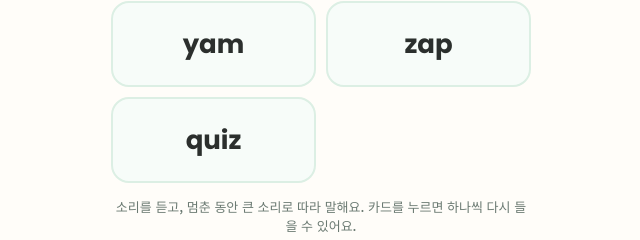
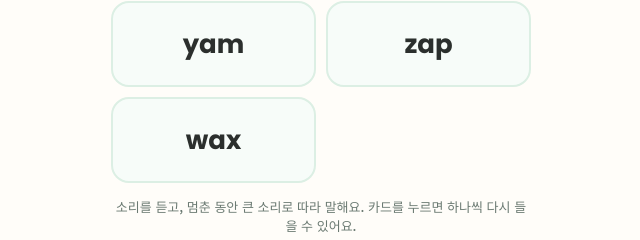
Before and after one commit to simkungenglish-hue/phonics, a plain HTML site: page b1/u8-s4/index.html in a window 1280 px wide. Shown: the part 332-572 px from the top of the page, 319-959 px from the left. Drawn offline with Linux system fonts and the light colour scheme.

Commit message:
Unit 8 디코딩 단어 ②: quiz를 wax로 교체 (알파벳 단계는 자음+모음+자음 단어만)
Co-Authored-By: Claude Fable 5.2 <noreply@anthropic.com>

```diff
--- a/b1/u8-s4/index.html
+++ b/b1/u8-s4/index.html
@@ -2,4 +2,4 @@
 <title>Unit 8 디코딩 단어 ② · 심쿵 파닉스 1</title><link rel="preconnect" href="https://fonts.googleapis.com">
 <link rel="stylesheet" href="https://fonts.googleapis.com/css2?family=Poppins:wght@600;700&family=Noto+Sans+KR:wght@500;700&display=swap">
 <link rel="stylesheet" href="../../assets/p.css"></head><body>
-<script>window.PAGE={"title": "Unit 8 디코딩 단어 ②", "sub": "듣고 따라 말하기", "items": [{"t": "win", "k": "", "a": "w_win"}, {"t": "fox", "k": "", "a": "w_fox"}, {"t": "yam", "k": "", "a": "w_yam"}, {"t": "zap", "k": "", "a": "w_zap"}, {"t": "quiz", "k": "", "a": "w_quiz"}], "seq": ["w_win", "w_win", "w_fox", "w_fox", "w_yam", "w_yam", "w_zap", "w_zap", "w_quiz", "w_quiz"]}</script><script src="../../assets/p.js"></script></body></html>
+<script>window.PAGE={"title": "Unit 8 디코딩 단어 ②", "sub": "듣고 따라 말하기", "items": [{"t": "win", "k": "", "a": "w_win"}, {"t": "fox", "k": "", "a": "w_fox"}, {"t": "yam", "k": "", "a": "w_yam"}, {"t": "zap", "k": "", "a": "w_zap"}, {"t": "wax", "k": "", "a": "w_wax"}], "seq": ["w_win", "w_win", "w_fox", "w_fox", "w_yam", "w_yam", "w_zap", "w_zap", "w_wax", "w_wax"]}</script><script src="../../assets/p.js"></script></body></html>
```
Also changed, not shown: 2 other files.
